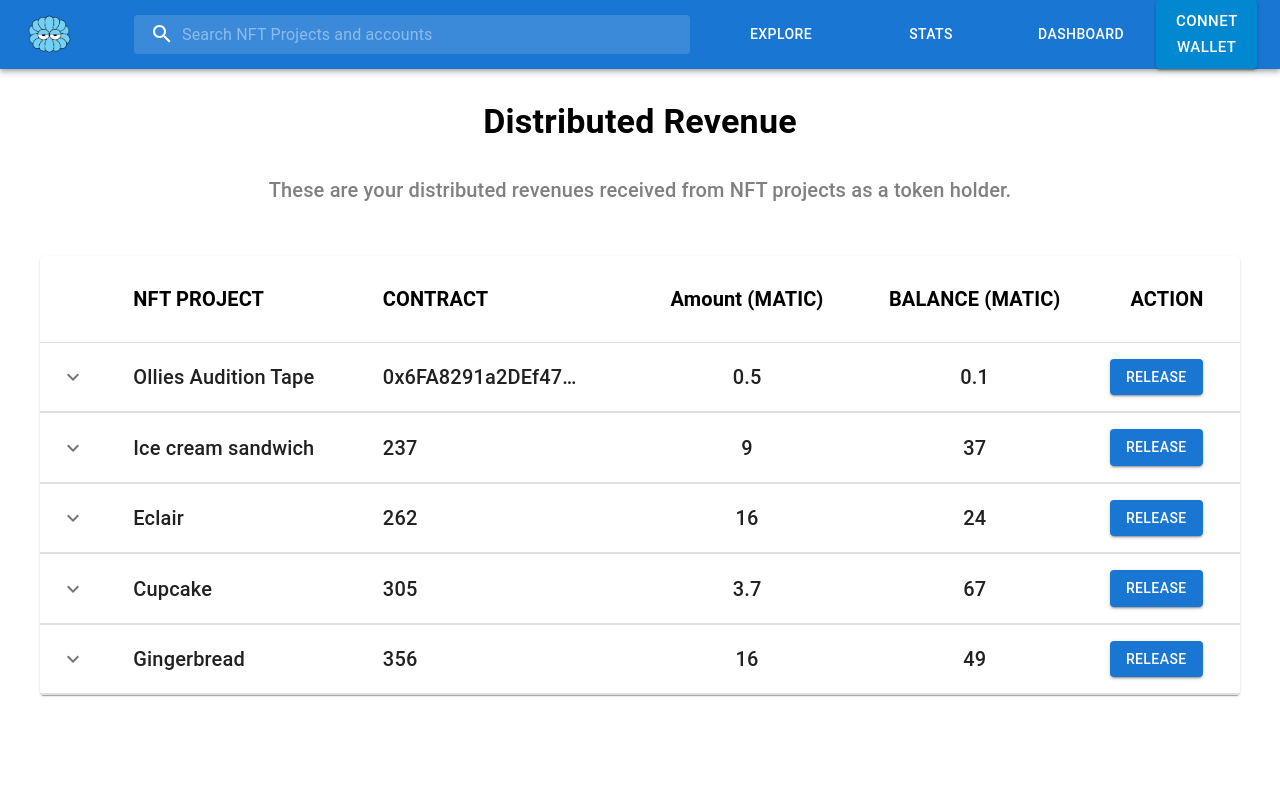
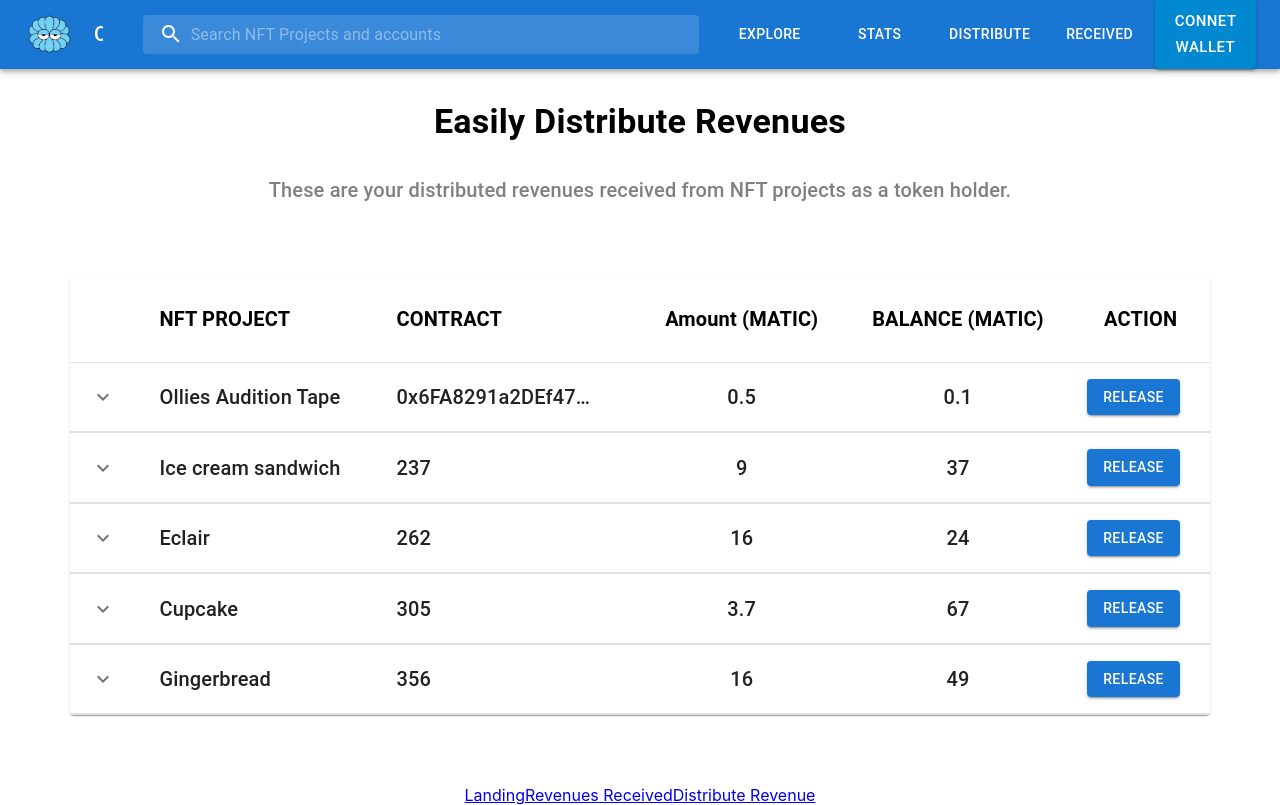
Before and after one commit to billyjitsu/Ollie-Share, a React (Create React App) app: page / in a window 1280 px wide. Built offline with nearby package versions, Linux system fonts and the light colour scheme.

Commit message:
Added Routing

```diff
--- a/package.json
+++ b/package.json
@@ -13,6 +13,7 @@
     "moralis": "^1.2.4",
     "react": "^17.0.2",
     "react-dom": "^17.0.2",
+    "react-router-dom": "^6.2.1",
     "react-scripts": "5.0.0",
     "styled-components": "^5.3.3",
     "web-vitals": "^2.1.4"
--- a/src/App.js
+++ b/src/App.js
@@ -1,14 +1,14 @@
-import logo from './logo.svg';
 import './App.css';
 import CollapsibleTable from './Components/Table';
-import { AppBar, Button, Typography } from '@mui/material';
-import { Toolbar } from '@mui/material';
+import {Typography } from '@mui/material';
 import ResponsiveAppBar from './Components/MenuBar';
+import { Link, Outlet } from 'react-router-dom';
 
-const Moralis = require('moralis');
+
+//const Moralis = require('moralis');
 
 function App() {
-  const options = { address: "0x6FA8291a2DEf477CA5Af262F00a2d33e3770052e", chain: "eth" };
+  //const options = { address: "0x6FA8291a2DEf477CA5Af262F00a2d33e3770052e", chain: "eth" };
 
   // const fetchOwners = async () => {
   //   Moralis.start()
@@ -20,12 +20,17 @@ function App() {
   return (
     <div className="App">
       <ResponsiveAppBar/>
-      <Typography variant='h4' sx={{p:4, 'font-weight': 'bold'}}>Distributed Revenue</Typography>
-      <Typography variant='h6' sx={{color: 'Grey', p:0}}>These are your distributed revenues received from NFT projects as a token holder.</Typography>
-      <div className='container'>
+      <Typography align='center' variant='h4' sx={{p:4, 'font-weight': 'bold'}}>Easily Distribute Revenues</Typography>
+      <Typography align='center' variant='h6' sx={{color: 'Grey', p:0}}>
+        These are your distributed revenues received from NFT projects as a token holder.
+      </Typography>
 
-        <CollapsibleTable/>
-      </div>
+      <div style={{margin: "70px"}}>
+       <CollapsibleTable/>
+       </div>
+      <Link to="/landing">Landing</Link>
+      <Link to="/revenuesReceived">Revenues Received</Link>
+      <Link to="/distribute">Distribute Revenue</Link>
     </div>
   );
 }
--- a/src/Components/MenuBar.js
+++ b/src/Components/MenuBar.js
@@ -14,6 +14,7 @@ import MenuItem from '@mui/material/MenuItem';
 import SearchIcon from '@mui/icons-material/Search';
 import { styled, alpha } from '@mui/material/styles';
 import InputBase from '@mui/material/InputBase';
+import { Link, Outlet } from 'react-router-dom';
 
 const Search = styled('div')(({ theme }) => ({
     position: 'relative',
@@ -55,7 +56,13 @@ const SearchIconWrapper = styled('div')(({ theme }) => ({
     },
   }));
 
-const pages = ['Explore', 'Stats', 'Dashboard'];
+const pages = ['Explore', 'Stats', 'Distribute', 'Received'];
+const pages2 = [
+  {name: 'Explore', link: '/explore'},
+  {name: 'Stats', link: '/stats'},
+  {name: 'Distribute', link: '/distribute'},
+  {name: 'Received', link: '/revenuesReceived'},
+]
 const settings = ['Profile', 'Account', 'Dashboard', 'Logout'];
 
 const ResponsiveAppBar = () => {
@@ -161,14 +168,18 @@ const ResponsiveAppBar = () => {
           </Search>
           <Box sx={{ flexGrow: 1, display: { xs: 'none', md: 'flex', justifyContent: "flex" } }}>
 
-            {pages.map((page) => (
-              <Button
-                key={page}
+            {pages2.map((page) => (
+
+                <Link to={page.link} style={{ textDecoration: 'none' }}>
+                  <Button
+                key={page.name}
                 onClick={handleCloseNavMenu}
-                sx={{ my: 2, color: 'white', display: 'block' , width: "150px"}}
+                sx={{ my: 2, color: 'white', display: 'block' , width: "110px"}}
               >
-                {page}
-              </Button>
+                  {page.name}
+                  </Button>
+                </Link>
+
             ))}
           </Box>
 
--- a/src/Components/Table.js
+++ b/src/Components/Table.js
@@ -59,7 +59,7 @@ function Row(props) {
         <TableCell align="left"><Typography variant='h6' noWrap='true' sx={{width: "200px"}}>{row.contract}</Typography></TableCell>
         <TableCell align="center"><Typography variant='h6'>{row.shares}</Typography></TableCell>
         <TableCell align="center"><Typography variant='h6'>{row.balance}</Typography></TableCell>
-        <TableCell align="right"><ReleaseButton/></TableCell>
+        <TableCell align="center"><ReleaseButton/></TableCell>
       </TableRow>
       <TableRow>
         <TableCell style={{ paddingBottom: 0, paddingTop: 0 }} colSpan={6}>
--- a/src/index.js
+++ b/src/index.js
@@ -3,11 +3,26 @@ import ReactDOM from 'react-dom';
 import './index.css';
 import App from './App';
 import reportWebVitals from './reportWebVitals';
+import {
+  BrowserRouter,
+  Routes,
+  Route
+} from "react-router-dom";
+import RevenuesReceived from "./routes/revenuesReceived";
+import Distribute from "./routes/distribute";
+import Stats from "./routes/stats";
+import Explore from "./routes/explore";
 
 ReactDOM.render(
-  <React.StrictMode>
-    <App />
-  </React.StrictMode>,
+  <BrowserRouter>
+    <Routes>
+      <Route path="/" element={<App />}/>
+      <Route path="explore" element={<Explore />} />
+        <Route path="stats" element={<Stats />} />
+        <Route path="revenuesReceived" element={<RevenuesReceived />} />
+        <Route path="distribute" element={<Distribute />} />
+    </Routes>
+  </BrowserRouter>,
   document.getElementById('root')
 );
 
--- /dev/null
+++ b/src/routes/distribute.jsx
@@ -0,0 +1,20 @@
+import React from 'react';
+import { Typography } from '@mui/material';
+import CollapsibleTable from '../Components/Table';
+import ResponsiveAppBar from '../Components/MenuBar';
+
+const Distribute = () => {
+  return <div>
+  <ResponsiveAppBar/>
+    <Typography align='center' variant='h4' sx={{p:4, 'font-weight': 'bold'}}>Distribute Revenues</Typography>
+    <Typography align='center' variant='h6' sx={{color: 'Grey', p:0}}>
+      These are your distributed revenues received from NFT projects as a token holder.
+    </Typography>
+
+    <div style={{margin: "70px"}}>
+     <CollapsibleTable/>
+     </div>
+</div>;
+};
+
+export default Distribute;
--- /dev/null
+++ b/src/routes/explore.jsx
@@ -0,0 +1,20 @@
+import React from 'react';
+import { Typography } from '@mui/material';
+import CollapsibleTable from '../Components/Table';
+import ResponsiveAppBar from '../Components/MenuBar';
+
+const Explore = () => {
+  return <div>
+  <ResponsiveAppBar/>
+    <Typography align='center' variant='h4' sx={{p:4, 'font-weight': 'bold'}}>Explore NFT Projects with Distributed Revenues</Typography>
+    <Typography align='center' variant='h6' sx={{color: 'Grey', p:0}}>
+      These are your distributed revenues received from NFT projects as a token holder.
+    </Typography>
+
+    <div style={{margin: "70px"}}>
+     <CollapsibleTable/>
+     </div>
+</div>;
+};
+
+export default Explore;
--- /dev/null
+++ b/src/routes/revenuesReceived.jsx
@@ -0,0 +1,20 @@
+import React from 'react';
+import { Typography } from '@mui/material';
+import CollapsibleTable from '../Components/Table';
+import ResponsiveAppBar from '../Components/MenuBar';
+
+const RevenuesReceived = () => {
+  return <div>
+    <ResponsiveAppBar/>
+      <Typography align='center' variant='h4' sx={{p:4, 'font-weight': 'bold'}}>Revenues Received</Typography>
+      <Typography align='center' variant='h6' sx={{color: 'Grey', p:0}}>
+        These are your distributed revenues received from NFT projects as a token holder.
+      </Typography>
+
+      <div style={{margin: "70px"}}>
+       <CollapsibleTable/>
+       </div>
+  </div>;
+};
+
+export default RevenuesReceived;
--- /dev/null
+++ b/src/routes/stats.jsx
@@ -0,0 +1,21 @@
+import React from 'react';
+import { Typography } from '@mui/material';
+import CollapsibleTable from '../Components/Table';
+import ResponsiveAppBar from '../Components/MenuBar';
+
+const Stats = () => {
+    return <div>
+    <ResponsiveAppBar/>
+      <Typography align='center' variant='h4' sx={{p:4, 'font-weight': 'bold'}}>Top NFT Projects</Typography>
+      <Typography align='center' variant='h6' sx={{color: 'Grey', p:0}}>
+        These are your distributed revenues received from NFT projects as a token holder.
+      </Typography>
+
+      <div style={{margin: "70px"}}>
+       <CollapsibleTable/>
+       </div>
+  </div>;
+
+};
+
+export default Stats;
```
Also changed, not shown: 1 other file (tests, documents, lock files or other folders).
